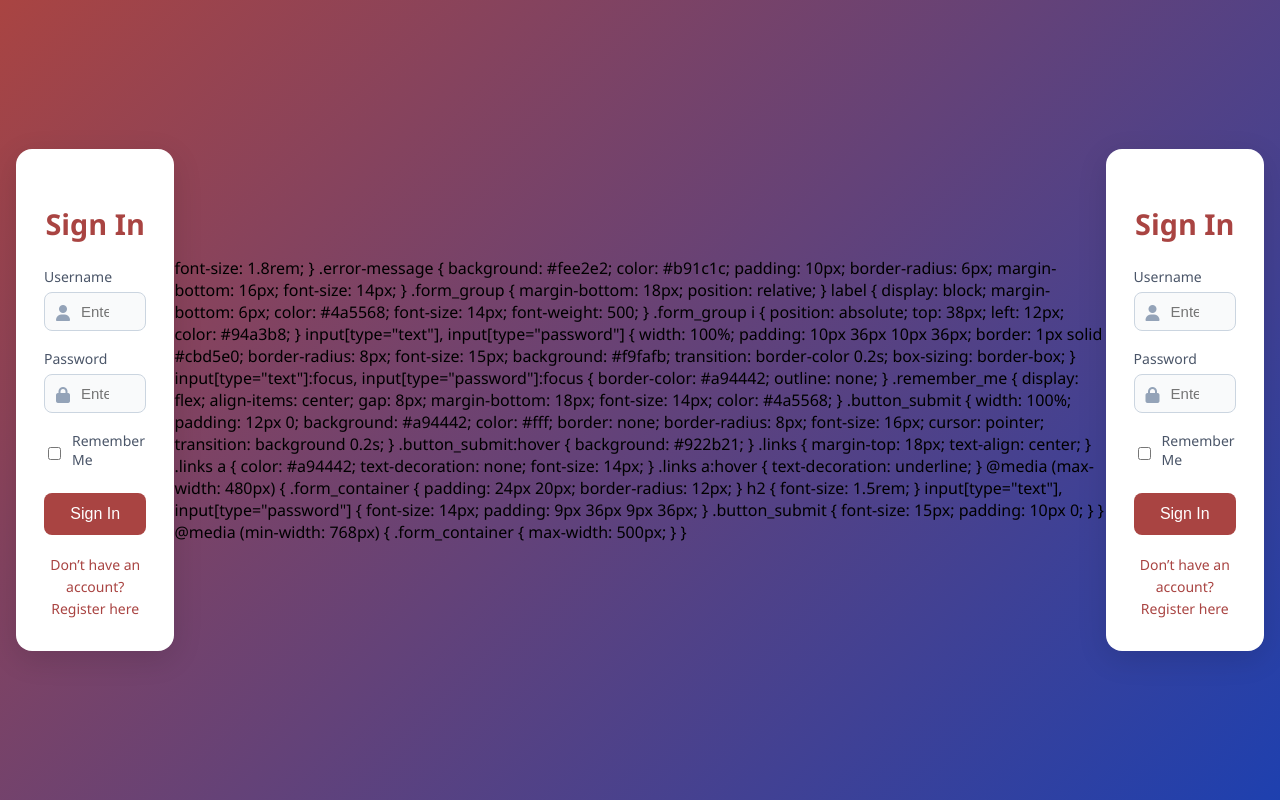
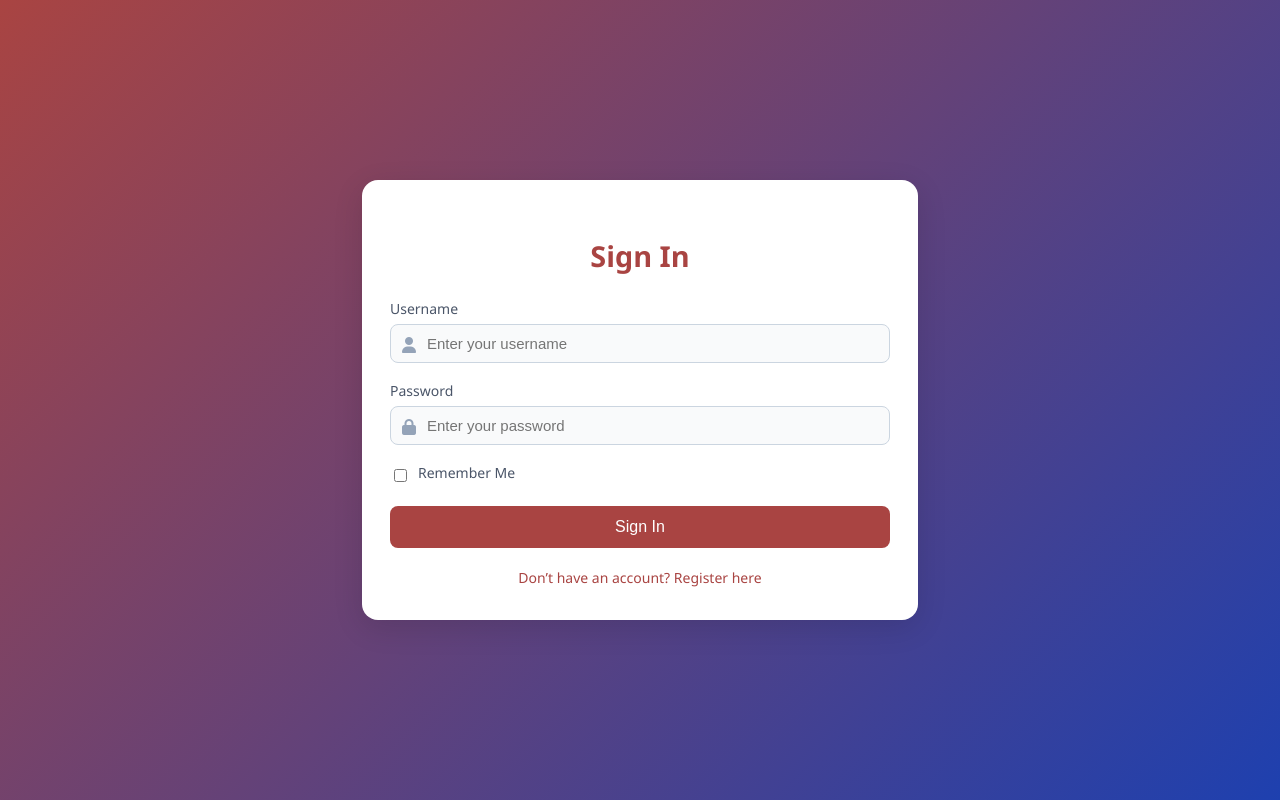
Before and after one commit to Carlito-Tagarro/inventory_System, a PHP site: page /phpmailer/login.php in a window 1280 px wide. Run offline with PHP 8.4, Linux system fonts and the light colour scheme.

Commit message:
delete inline css

```diff
--- a/login.php
+++ b/login.php
@@ -95,134 +95,3 @@ if ($_SERVER["REQUEST_METHOD"] == "POST") {
   </div>
 </body>
 </html>
-        font-size: 1.8rem;
-    }
-    .error-message {
-        background: #fee2e2;
-        color: #b91c1c;
-        padding: 10px;
-        border-radius: 6px;
-        margin-bottom: 16px;
-        font-size: 14px;
-    }
-    .form_group {
-        margin-bottom: 18px;
-        position: relative;
-    }
-    label {
-        display: block;
-        margin-bottom: 6px;
-        color: #4a5568;
-        font-size: 14px;
-        font-weight: 500;
-    }
-    .form_group i {
-        position: absolute;
-        top: 38px;
-        left: 12px;
-        color: #94a3b8;
-    }
-    input[type="text"], input[type="password"] {
-        width: 100%;
-        padding: 10px 36px 10px 36px;
-        border: 1px solid #cbd5e0;
-        border-radius: 8px;
-        font-size: 15px;
-        background: #f9fafb;
-        transition: border-color 0.2s;
-        box-sizing: border-box;
-    }
-    input[type="text"]:focus, input[type="password"]:focus {
-        border-color: #a94442;
-        outline: none;
-    }
-    .remember_me {
-        display: flex;
-        align-items: center;
-        gap: 8px;
-        margin-bottom: 18px;
-        font-size: 14px;
-        color: #4a5568;
-    }
-    .button_submit {
-        width: 100%;
-        padding: 12px 0;
-        background: #a94442;
-        color: #fff;
-        border: none;
-        border-radius: 8px;
-        font-size: 16px;
-        cursor: pointer;
-        transition: background 0.2s;
-    }
-    .button_submit:hover {
-        background: #922b21;
-    }
-    .links {
-        margin-top: 18px;
-        text-align: center;
-    }
-    .links a {
-        color: #a94442;
-        text-decoration: none;
-        font-size: 14px;
-    }
-    .links a:hover {
-        text-decoration: underline;
-    }
-
-    @media (max-width: 480px) {
-        .form_container {
-            padding: 24px 20px;
-            border-radius: 12px;
-        }
-        h2 {
-            font-size: 1.5rem;
-        }
-        input[type="text"], input[type="password"] {
-            font-size: 14px;
-            padding: 9px 36px 9px 36px;
-        }
-        .button_submit {
-            font-size: 15px;
-            padding: 10px 0;
-        }
-    }
-
-    @media (min-width: 768px) {
-        .form_container {
-            max-width: 500px;
-        }
-    }
-  </style>
-</head>
-<body>
-  <div class="form_container">
-      <h2>Sign In</h2>
-      <?php if (!empty($error_message)) { echo "<div class='error-message'>$error_message</div>"; } ?>
-      <form method="POST" action="">
-          <div class="form_group">
-              <label for="username">Username</label>
-              <i class="fa fa-user"></i>
-              <input type="text" id="username" name="username" value="<?php echo htmlspecialchars($saved_username); ?>" placeholder="Enter your username" required>
-          </div>
-          <div class="form_group">
-              <label for="password">Password</label>
-              <i class="fa fa-lock"></i>
-              <input type="password" id="password" name="password" placeholder="Enter your password" required>
-          </div>
-          <div class="remember_me">
-              <input type="checkbox" id="remember" name="remember" <?php echo !empty($saved_username) ? "checked" : ""; ?>>
-              <label for="remember">Remember Me</label>
-          </div>
-          <input type="submit" value="Sign In" class="button_submit">
-      </form>
-      <div class="links">
-          <a href="register.php">Don’t have an account? Register here</a>
-      </div>
-  </div>
-</body>
-</html>
-
-</body>
-</html>
```
